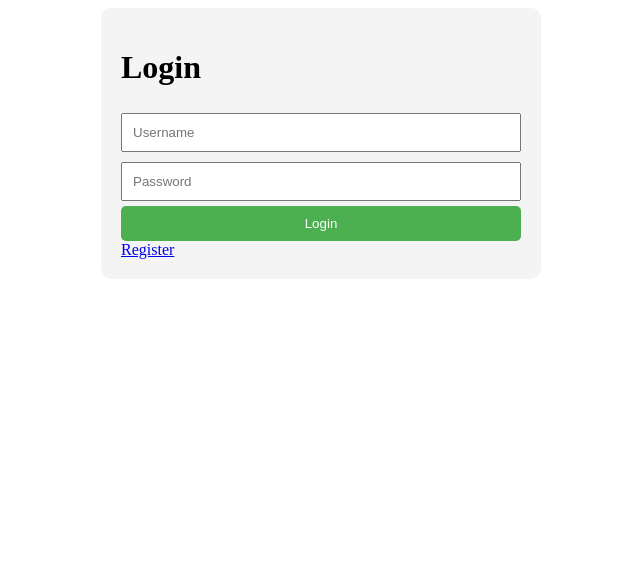
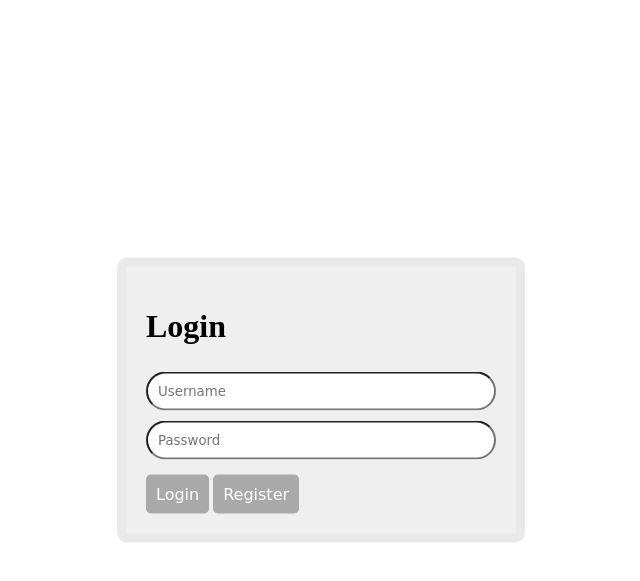
Before and after one commit to aKijn2/phpEnviorament, a PHP site: page /index.html in a window 1280 px wide. Shown: the top 581 px of the page, without its empty margins (319-959 px from the left). Run offline with PHP 8.4, Linux system fonts and the light colour scheme.

Commit message:
Eguneraketa

```diff
--- a/public/index.html
+++ b/public/index.html
@@ -1,6 +1,7 @@
 <div class="container">
   <form method="post" action="home.php" id="loginForm">
     <link rel="stylesheet" href="styles/estiloa.css" />
+
     <div id="div_login">
       <h1>Login</h1>
       <div>
--- a/public/styles/estiloa.css
+++ b/public/styles/estiloa.css
@@ -1,41 +1,43 @@
-/* styles/estiloa.css */
-
 #div_login {
+  position: absolute;
+  top: 50%;
+  left: 50%;
+  transform: translate(-50%, -50%);
+  width: 350px;
   max-width: 400px;
   margin: 0 auto;
-    background: #f4f4f4;
+  background: #efefef;
   padding: 20px;
   border-radius: 10px;
+  border: 9px solid #e9e9e9;
 }
 
 .textbox {
   width: 100%;
   padding: 10px;
   margin: 5px 0;
+  font-family: cursive;
+  border-radius: 35px;
+  box-sizing: border-box;
 }
 
-  #but_submit {
-    width: 100%;
-    background-color: #4caf50;
+[name="but_submit"],
+#registerLink {
+  background-color: darkgray;
   color: white;
   padding: 10px;
   border: none;
   border-radius: 5px;
   cursor: pointer;
+  font-family: cursive;
+  font-size: 16px;
+  display: inline-block;
+  text-decoration: none;
+  text-align: center;
+  margin-top: 10px;
 }
 
-  #but_submit:hover {
-    background-color: #45a049;
+[name="but_submit"]:hover,
+#registerLink:hover {
+  background-color: gray;
 }
-
-  a#register {
-    display: block;
-    text-align: center;
-    margin-top: 10px;
-    text-decoration: none;
-    color: #333;
-  }
-
-  a#register:hover {
-    text-decoration: underline;
-  }
```
Also changed, not shown: public/home.php (+64 -9 lines), public/styles/register.css (+4 -6 lines), README.md. Lines whose indentation alone changed are shown as unchanged.
